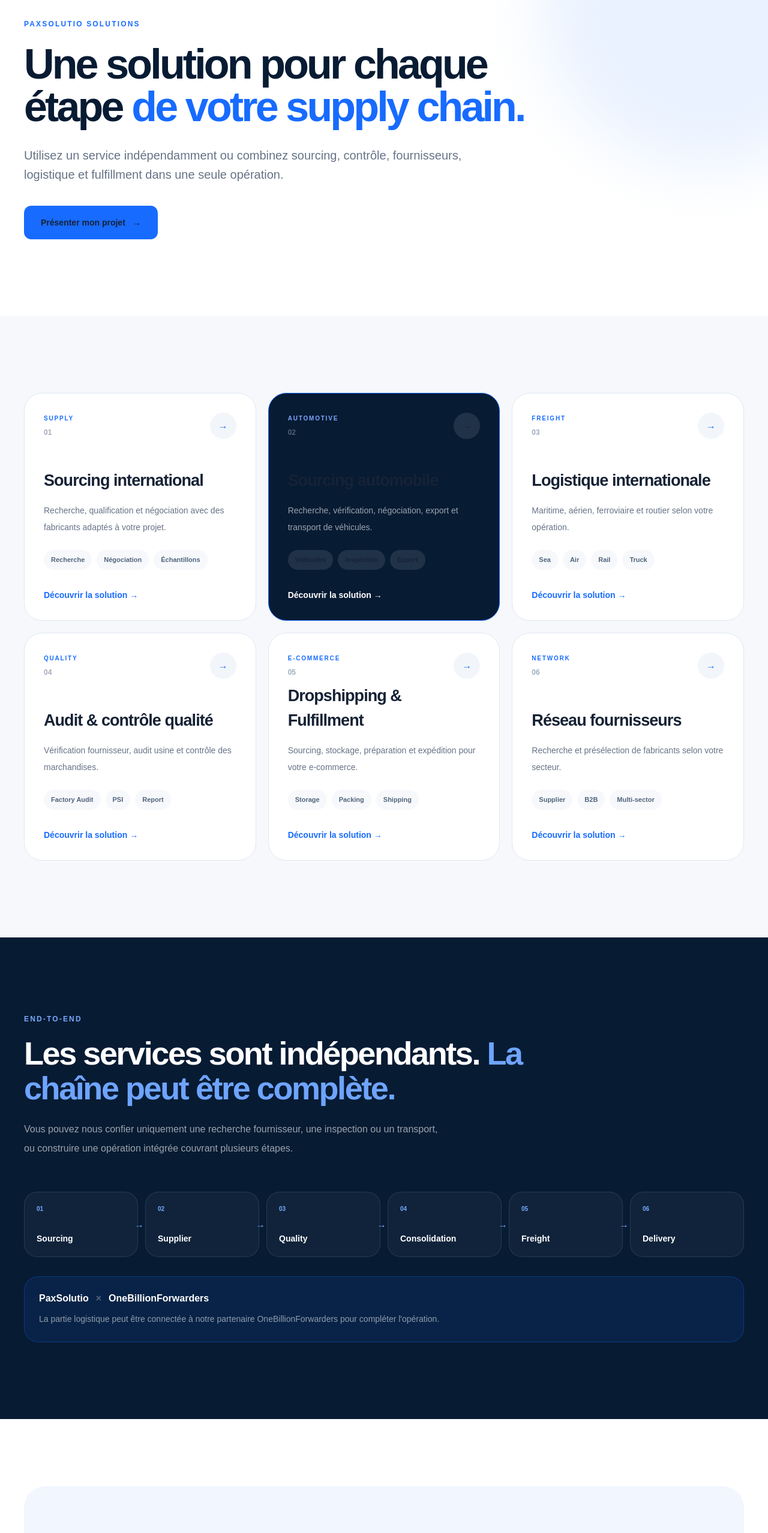
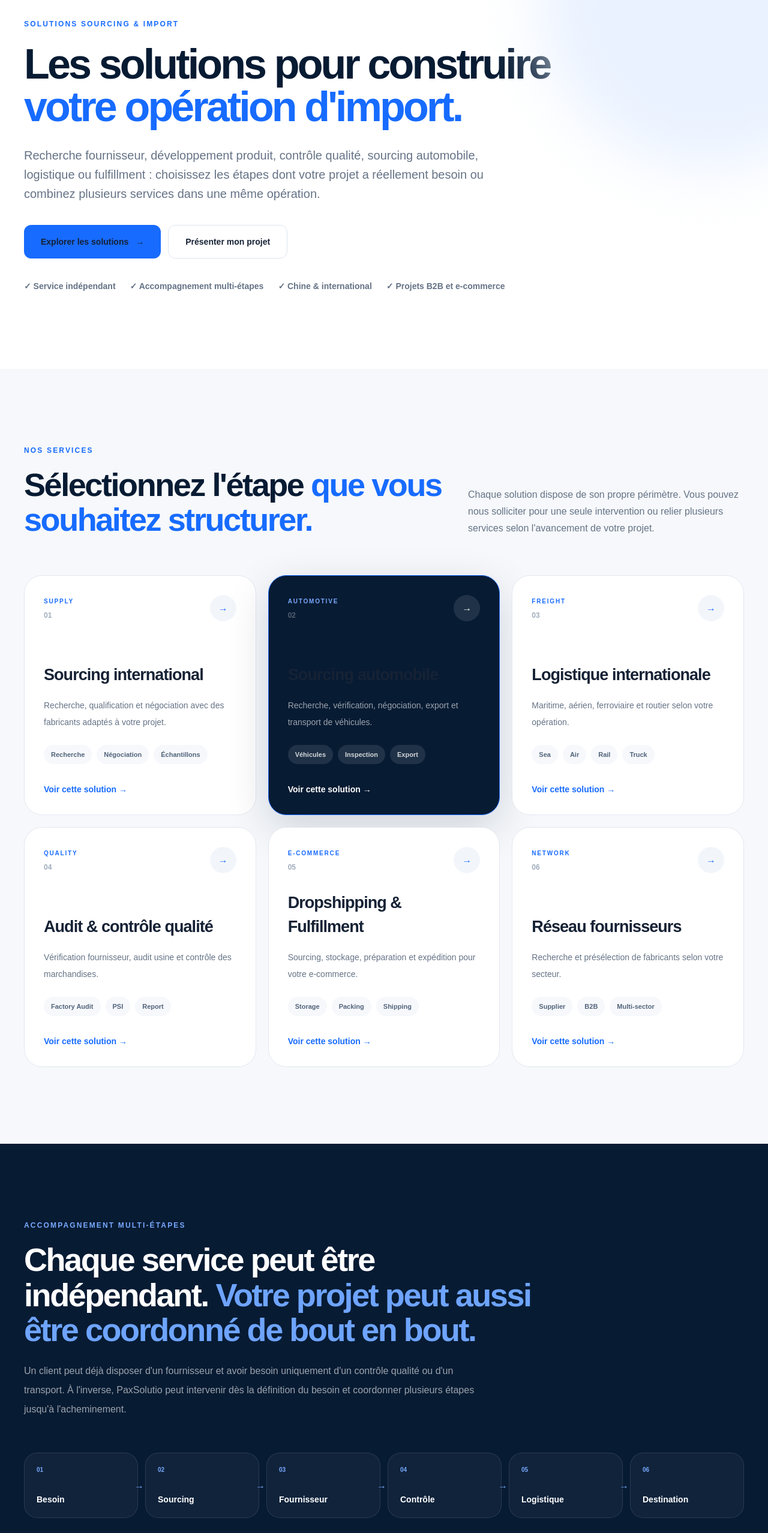
Before and after one commit to PaxSolutio/PaxSolutio, a Next.js app: page /solutions in a window 1280 px wide. Shown: the part 160-2716 px from the top of the page at 60% size. Built offline with nearby package versions, Linux system fonts and the light colour scheme.

Commit message:
Optimisation SEO page solutions

```diff
--- a/src/app/solutions/page.tsx
+++ b/src/app/solutions/page.tsx
@@ -12,7 +12,7 @@ import ServiceCTA from "@/components/services/ServiceCTA";
 export const metadata: Metadata = {
   title: "Solutions Sourcing, Import & Supply Chain",
   description:
-    "Découvrez les solutions PaxSolutio pour le sourcing international, la recherche fournisseurs, l'automobile, le contrôle qualité, la logistique et le fulfillment.",
+    "Découvrez les solutions PaxSolutio pour le sourcing en Chine, la recherche fournisseurs, le développement produit, le contrôle qualité, l'automobile, la logistique et le fulfillment.",
 
   alternates: {
     canonical: "/solutions",
@@ -21,7 +21,7 @@ export const metadata: Metadata = {
   openGraph: {
     title: "Solutions Sourcing, Import & Supply Chain | PaxSolutio",
     description:
-      "Une offre intégrée pour accompagner vos projets de sourcing, importation, contrôle qualité, logistique et e-commerce.",
+      "Recherche fournisseurs, sourcing, contrôle qualité, automobile, développement produit, logistique et fulfillment pour vos projets d'import.",
     url: "/solutions",
   },
 };
@@ -38,8 +38,8 @@ export default function SolutionsPage() {
       <IntegratedSolution />
 
       <ServiceCTA
-        title="Vous ne savez pas exactement quels services votre projet nécessite ?"
-        description="Présentez-nous simplement votre objectif. Nous pourrons identifier les différentes étapes nécessaires à votre opération."
+        title="Vous ne savez pas encore quelle solution correspond à votre projet ?"
+        description="Présentez-nous votre produit, votre objectif, votre marché ou les étapes déjà réalisées. Nous pourrons identifier les services utiles à votre opération sans vous imposer un parcours complet."
         buttonLabel="Présenter mon projet"
         href="/#project"
       />
--- a/src/components/solutions/IntegratedSolution.tsx
+++ b/src/components/solutions/IntegratedSolution.tsx
@@ -1,33 +1,37 @@
+import Link from "next/link";
+
 const steps = [
-  ["01", "Sourcing"],
-  ["02", "Supplier"],
-  ["03", "Quality"],
-  ["04", "Consolidation"],
-  ["05", "Freight"],
-  ["06", "Delivery"],
+  ["01", "Besoin"],
+  ["02", "Sourcing"],
+  ["03", "Fournisseur"],
+  ["04", "Contrôle"],
+  ["05", "Logistique"],
+  ["06", "Destination"],
 ];
 
 export default function IntegratedSolution() {
   return (
     <section className="bg-[#071B33] py-24 text-white lg:py-32">
       <div className="mx-auto max-w-[1320px] px-6 lg:px-10">
-        <div className="max-w-[850px]">
+        <div className="max-w-[880px]">
           <div className="mb-5 text-xs font-extrabold uppercase tracking-[0.18em] text-[#79A9FF]">
-            End-to-end
+            Accompagnement multi-étapes
           </div>
 
           <h2 className="text-[38px] font-extrabold leading-[1.08] tracking-[-0.045em] sm:text-[48px] lg:text-[54px]">
-            Les services sont indépendants.
+            Chaque service peut être indépendant.
             <span className="text-[#6EA4FF]">
               {" "}
-              La chaîne peut être complète.
+              Votre projet peut aussi être coordonné de bout en bout.
             </span>
           </h2>
 
-          <p className="mt-6 max-w-[700px] text-base leading-8 text-white/60">
-            Vous pouvez nous confier uniquement une recherche fournisseur, une
-            inspection ou un transport, ou construire une opération intégrée
-            couvrant plusieurs étapes.
+          <p className="mt-6 max-w-[760px] text-base leading-8 text-white/60">
+            Un client peut déjà disposer d&apos;un fournisseur et avoir besoin
+            uniquement d&apos;un contrôle qualité ou d&apos;un transport. À
+            l&apos;inverse, PaxSolutio peut intervenir dès la définition du
+            besoin et coordonner plusieurs étapes jusqu&apos;à
+            l&apos;acheminement.
           </p>
         </div>
 
@@ -54,17 +58,68 @@ export default function IntegratedSolution() {
           ))}
         </div>
 
-        <div className="mt-8 rounded-[24px] border border-[#176BFF]/30 bg-[#176BFF]/10 p-6">
-          <div className="font-extrabold">
-            PaxSolutio
-            <span className="mx-3 text-white/30">×</span>
-            OneBillionForwarders
+        <div className="mt-8 rounded-[24px] border border-[#176BFF]/30 bg-[#176BFF]/10 p-6 sm:p-7">
+          <div className="flex flex-col justify-between gap-6 lg:flex-row lg:items-center">
+            <div>
+              <div className="font-extrabold">
+                PaxSolutio
+                <span className="mx-3 text-white/30">×</span>
+                OneBillionForwarders
+              </div>
+
+              <p className="mt-2 max-w-[760px] text-sm leading-7 text-white/55">
+                Lorsque le projet nécessite une solution de transport, la
+                partie logistique peut être coordonnée avec
+                OneBillionForwarders pour relier les opérations de sourcing à
+                l&apos;acheminement international.
+              </p>
+            </div>
+
+            <Link
+              href="/logistique"
+              className="inline-flex min-h-12 shrink-0 items-center justify-center rounded-xl border border-white/15 px-6 text-sm font-extrabold text-white transition hover:bg-white/5"
+            >
+              Voir la logistique
+              <span className="ml-3">→</span>
+            </Link>
           </div>
+        </div>
 
-          <p className="mt-2 text-sm leading-7 text-white/55">
-            La partie logistique peut être connectée à notre partenaire
-            OneBillionForwarders pour compléter l&apos;opération.
-          </p>
+        <div className="mt-10 flex flex-wrap gap-6 text-sm font-semibold">
+          <Link
+            href="/sourcing"
+            className="text-white/60 transition hover:text-white"
+          >
+            Sourcing →
+          </Link>
+
+          <Link
+            href="/fournisseurs"
+            className="text-white/60 transition hover:text-white"
+          >
+            Recherche fournisseurs →
+          </Link>
+
+          <Link
+            href="/controle-qualite"
+            className="text-white/60 transition hover:text-white"
+          >
+            Contrôle qualité →
+          </Link>
+
+          <Link
+            href="/developpement-produit"
+            className="text-white/60 transition hover:text-white"
+          >
+            Développement produit →
+          </Link>
+
+          <Link
+            href="/dropshipping"
+            className="text-white/60 transition hover:text-white"
+          >
+            Dropshipping →
+          </Link>
         </div>
       </div>
     </section>
--- a/src/components/solutions/SolutionsGrid.tsx
+++ b/src/components/solutions/SolutionsGrid.tsx
@@ -3,17 +3,42 @@ import { services } from "@/data/services";
 
 export default function SolutionsGrid() {
   return (
-    <section className="bg-[#F6F8FB] py-24 lg:py-32">
+    <section
+      id="solutions-list"
+      className="scroll-mt-28 bg-[#F6F8FB] py-24 lg:py-32"
+    >
       <div className="mx-auto max-w-[1320px] px-6 lg:px-10">
-        <div className="grid gap-5 md:grid-cols-2 lg:grid-cols-3">
+        <div className="flex flex-col justify-between gap-8 lg:flex-row lg:items-end">
+          <div>
+            <div className="mb-5 text-xs font-extrabold uppercase tracking-[0.18em] text-[#176BFF]">
+              Nos services
+            </div>
+
+            <h2 className="max-w-[720px] text-[38px] font-extrabold leading-[1.08] tracking-[-0.045em] text-[#071B33] sm:text-[48px] lg:text-[54px]">
+              Sélectionnez l&apos;étape
+              <span className="text-[#176BFF]">
+                {" "}
+                que vous souhaitez structurer.
+              </span>
+            </h2>
+          </div>
+
+          <p className="max-w-[460px] text-base leading-7 text-[#657386]">
+            Chaque solution dispose de son propre périmètre. Vous pouvez nous
+            solliciter pour une seule intervention ou relier plusieurs services
+            selon l&apos;avancement de votre projet.
+          </p>
+        </div>
+
+        <div className="mt-16 grid gap-5 md:grid-cols-2 lg:grid-cols-3">
           {services.map((service, index) => (
             <Link
               key={service.slug}
               href={service.href}
-              className={`group flex min-h-[380px] flex-col rounded-[30px] border p-8 transition duration-300 hover:-translate-y-1 ${
+              className={`group flex min-h-[400px] flex-col rounded-[30px] border p-8 transition duration-300 hover:-translate-y-1 ${
                 service.featured
-                  ? "border-[#176BFF] bg-[#071B33] text-white"
-                  : "border-[#E2E8F0] bg-white text-[#071B33]"
+                  ? "border-[#176BFF] bg-[#071B33] text-white shadow-[0_22px_70px_rgba(7,27,51,0.16)]"
+                  : "border-[#E2E8F0] bg-white text-[#071B33] hover:border-[#C9D9F1] hover:shadow-[0_20px_60px_rgba(7,27,51,0.07)]"
               }`}
             >
               <div className="flex items-center justify-between">
@@ -40,9 +65,9 @@ export default function SolutionsGrid() {
                 </div>
 
                 <span
-                  className={`flex h-11 w-11 items-center justify-center rounded-full ${
+                  className={`flex h-11 w-11 items-center justify-center rounded-full transition group-hover:translate-x-1 ${
                     service.featured
-                      ? "bg-white/10"
+                      ? "bg-white/10 text-white"
                       : "bg-[#F2F6FB] text-[#176BFF]"
                   }`}
                 >
@@ -71,7 +96,7 @@ export default function SolutionsGrid() {
                       key={tag}
                       className={`rounded-full px-3 py-2 text-[11px] font-bold ${
                         service.featured
-                          ? "bg-white/10"
+                          ? "bg-white/10 text-white/80"
                           : "bg-[#F6F8FB] text-[#52647B]"
                       }`}
                     >
@@ -87,7 +112,7 @@ export default function SolutionsGrid() {
                       : "text-[#176BFF]"
                   }`}
                 >
-                  Découvrir la solution →
+                  Voir cette solution →
                 </div>
               </div>
             </Link>
--- a/src/components/solutions/SolutionsHero.tsx
+++ b/src/components/solutions/SolutionsHero.tsx
@@ -6,31 +6,49 @@ export default function SolutionsHero() {
       <div className="absolute right-[-180px] top-[-120px] h-[560px] w-[560px] rounded-full bg-[#EAF2FF] blur-[50px]" />
 
       <div className="mx-auto max-w-[1320px] px-6 lg:px-10">
-        <div className="max-w-[920px]">
+        <div className="max-w-[940px]">
           <div className="mb-6 text-xs font-extrabold uppercase tracking-[0.18em] text-[#176BFF]">
-            PaxSolutio Solutions
+            Solutions sourcing & import
           </div>
 
           <h1 className="text-[46px] font-extrabold leading-[1.02] tracking-[-0.055em] text-[#071B33] sm:text-[58px] lg:text-[70px]">
-            Une solution pour chaque étape
+            Les solutions pour construire
             <span className="text-[#176BFF]">
               {" "}
-              de votre supply chain.
+              votre opération d&apos;import.
             </span>
           </h1>
 
-          <p className="mt-7 max-w-[760px] text-lg leading-8 text-[#657386] lg:text-xl">
-            Utilisez un service indépendamment ou combinez sourcing, contrôle,
-            fournisseurs, logistique et fulfillment dans une seule opération.
+          <p className="mt-7 max-w-[780px] text-lg leading-8 text-[#657386] lg:text-xl">
+            Recherche fournisseur, développement produit, contrôle qualité,
+            sourcing automobile, logistique ou fulfillment : choisissez les
+            étapes dont votre projet a réellement besoin ou combinez plusieurs
+            services dans une même opération.
           </p>
 
-          <Link
-            href="/#project"
-            className="mt-9 inline-flex min-h-14 items-center justify-center rounded-xl bg-[#176BFF] px-7 text-sm font-extrabold text-white transition hover:-translate-y-0.5"
-          >
-            Présenter mon projet
-            <span className="ml-3">→</span>
-          </Link>
+          <div className="mt-9 flex flex-col gap-3 sm:flex-row">
+            <Link
+              href="#solutions-list"
+              className="inline-flex min-h-14 items-center justify-center rounded-xl bg-[#176BFF] px-7 text-sm font-extrabold text-white transition hover:-translate-y-0.5 hover:bg-[#0F5BE0]"
+            >
+              Explorer les solutions
+              <span className="ml-3">→</span>
+            </Link>
+
+            <Link
+              href="/#project"
+              className="inline-flex min-h-14 items-center justify-center rounded-xl border border-[#DDE5EF] bg-white px-7 text-sm font-extrabold text-[#071B33] transition hover:border-[#B9C7D8] hover:bg-[#F8FAFC]"
+            >
+              Présenter mon projet
+            </Link>
+          </div>
+
+          <div className="mt-9 flex flex-wrap gap-x-6 gap-y-3 text-sm font-semibold text-[#657386]">
+            <span>✓ Service indépendant</span>
+            <span>✓ Accompagnement multi-étapes</span>
+            <span>✓ Chine & international</span>
+            <span>✓ Projets B2B et e-commerce</span>
+          </div>
         </div>
       </div>
     </section>
```
